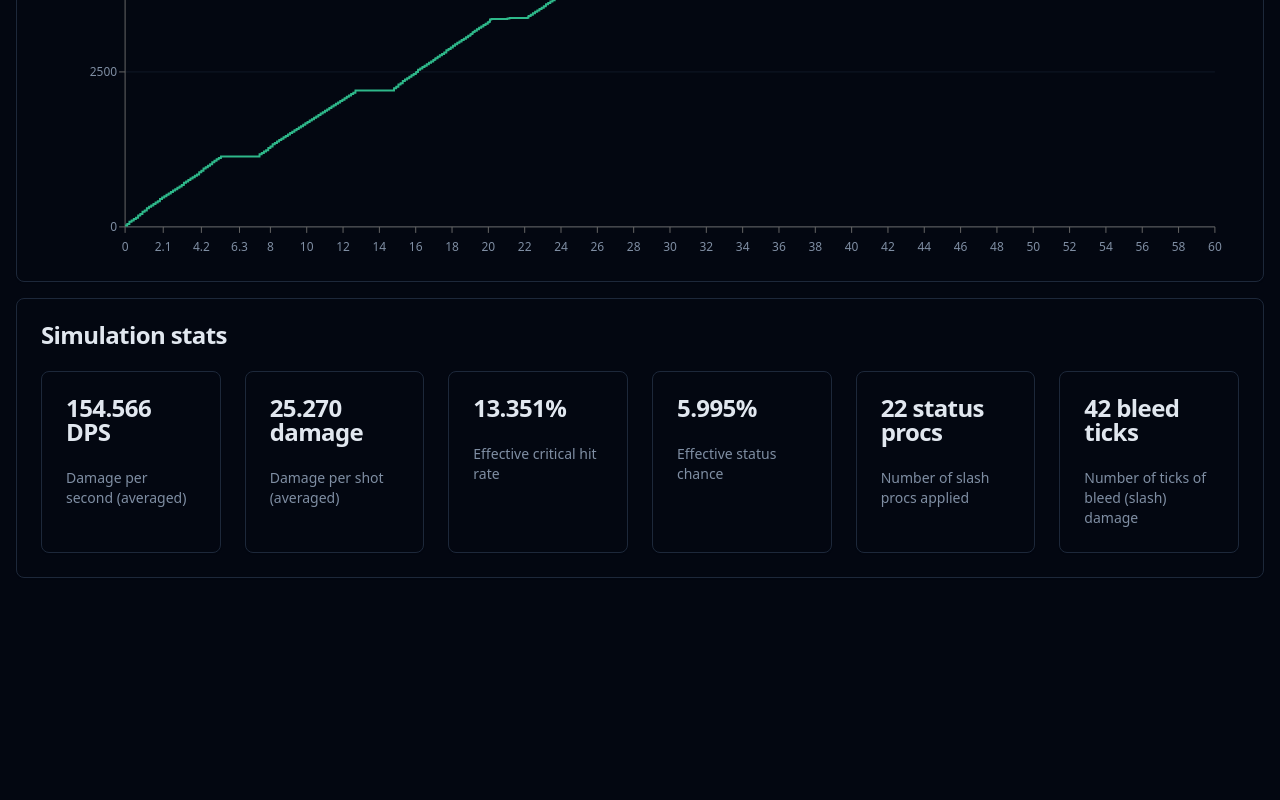
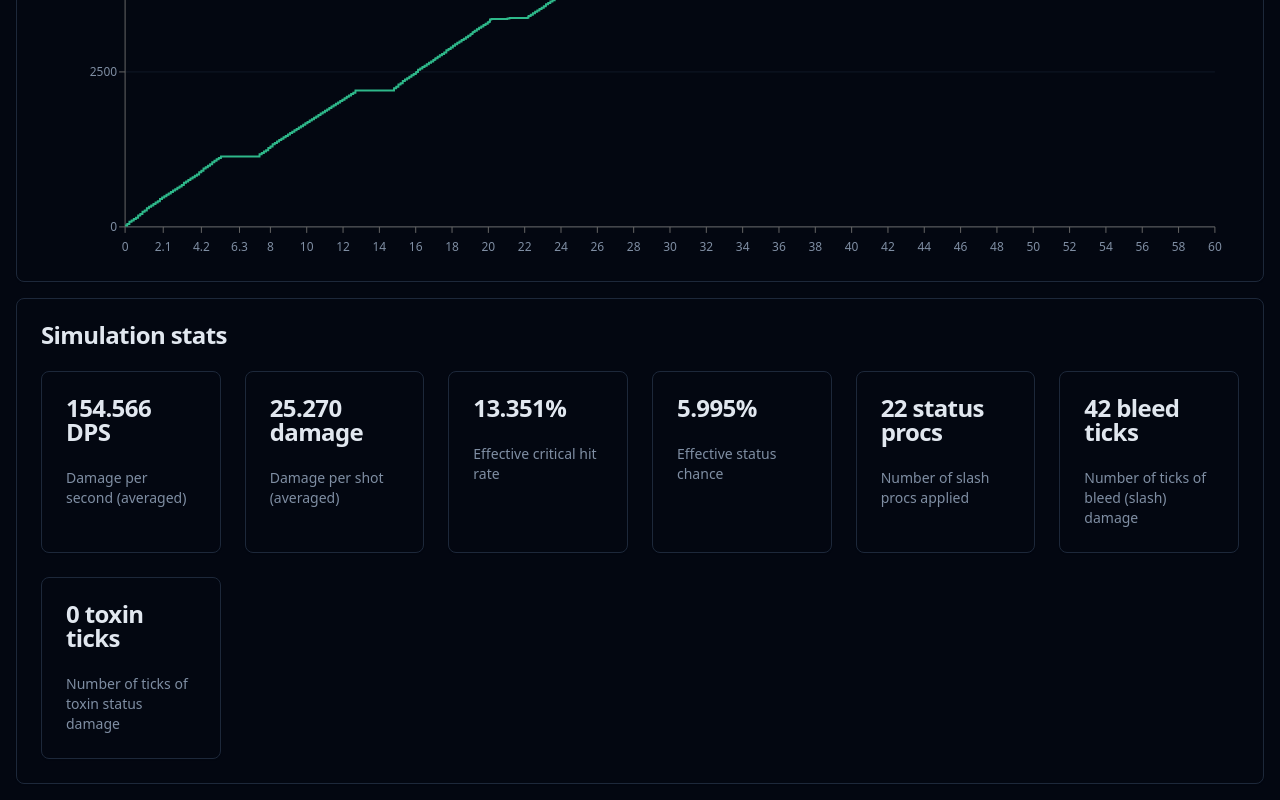
Before and after one commit to sharmavins23/Weapon-DPS-Statsim, a Next.js app: page / in a window 1280 px wide. Shown: the part 1384-2184 px from the top of the page. Before the commit the page ends 1978 px from the top, so only its background shows below. Built offline with nearby package versions, Linux system fonts and the light colour scheme.

Commit message:
Added toxin status

```diff
--- a/src/app/page.tsx
+++ b/src/app/page.tsx
@@ -476,6 +476,23 @@ export default function Home() {
                                     </CardDescription>
                                 </CardContent>
                             </Card>
+                            <Card>
+                                <CardHeader>
+                                    <CardTitle>
+                                        {simOutput
+                                            ? simOutput.metadata.numToxinTicks.toFixed(
+                                                  0,
+                                              )
+                                            : 0}{" "}
+                                        toxin ticks
+                                    </CardTitle>
+                                </CardHeader>
+                                <CardContent>
+                                    <CardDescription>
+                                        Number of ticks of toxin status damage
+                                    </CardDescription>
+                                </CardContent>
+                            </Card>
                         </div>
                     </CardContent>
                 </Card>
--- a/src/calc/Primary.ts
+++ b/src/calc/Primary.ts
@@ -125,6 +125,7 @@ function runSingleTick(
     let numCrits = 0;
     let numStatuses = 0;
     let numSlashTicks = 0;
+    let numToxinTicks = 0;
 
     // Keep track of the damage we inflicted this tick
     let totalDamageInflictedThisTick = 0;
@@ -184,6 +185,8 @@ function runSingleTick(
                 proc.ticks -= 1;
                 // Update the time
                 proc.time = time;
+                // Count it
+                numToxinTicks += 1;
 
                 // Add it to the new list
                 newToxinProcs.push(proc);
@@ -297,6 +300,7 @@ function runSingleTick(
         numCrits: numCrits,
         numStatuses: numStatuses,
         numSlashTicks: numSlashTicks,
+        numToxinTicks: numToxinTicks,
     };
 }
 
@@ -329,6 +333,7 @@ export async function runPrimarySimulation(
     let numCrits = 0;
     let numStatuses = 0;
     let numSlashTicks = 0;
+    let numToxinTicks = 0;
 
     // Initialize the simulation with a null datapoint
     let previousData: SimDataPoint = {
@@ -355,6 +360,7 @@ export async function runPrimarySimulation(
         numCrits += output.numCrits;
         numStatuses += output.numStatuses;
         numSlashTicks += output.numSlashTicks;
+        numToxinTicks += output.numToxinTicks;
 
         // Propagate this tick's output data to the next tick
         previousData = output.data;
@@ -375,6 +381,7 @@ export async function runPrimarySimulation(
             effectiveStatusRate: (numStatuses / numShots) * 100.0,
             numStatusProcs: numStatuses,
             numSlashTicks: numSlashTicks,
+            numToxinTicks: numToxinTicks,
         },
     };
 }
--- a/src/calc/SimTypes.ts
+++ b/src/calc/SimTypes.ts
@@ -29,6 +29,7 @@ export interface SimMetadata {
     effectiveStatusRate: number; // Effective status proc rate
     numStatusProcs: number; // Number of status procs
     numSlashTicks: number; // Number of ticks from slash procs
+    numToxinTicks: number; // Number of ticks from toxin procs
 }
 
 // Overall output from the sim. Consumed by front-end.
@@ -70,6 +71,7 @@ export interface ISimOutput {
 
     numStatuses: number;
     numSlashTicks: number;
+    numToxinTicks: number;
 }
 
 export interface iSingleBulletDamageOutput {
```
